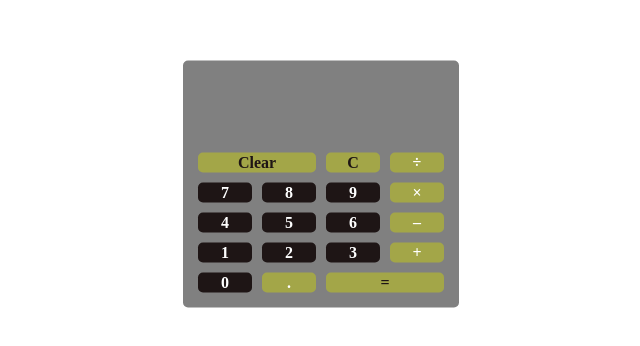
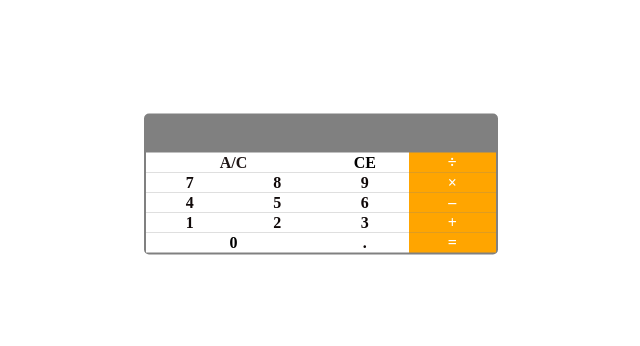
Before and after one commit to asraful-cse/react-calculator, a React (Create React App) app: page / in a window 1280 px wide. Shown: the part 216-562 px from the top of the page, without its empty margins (319-959 px from the left). Built offline with nearby package versions, Linux system fonts and the light colour scheme; a web font is replaced by a local one.

Commit message:
some code update

```diff
--- a/src/App.css
+++ b/src/App.css
@@ -18,9 +18,9 @@ body{
  position: absolute;
  transform: translate(-50% , -50%);
  margin: 0 auto;
- width: 256px;
+ width: 350px;
  text-align: center;
- border: 10px solid gray;
+ border: 2px solid gray;
  background: gray;
  border-radius: 5px;
 }
@@ -28,11 +28,11 @@ body{
 .keypad{
     display: grid;
     grid-template-columns: repeat(4, 1fr);
-    grid-auto-flow: minmax(60px, auto);
+    grid-auto-flow: minmax(30px, auto);
 }
 
 input[type="text"]{
-    height: 75px;
+    height: 35px;
     width: 249px;
     background-color: #10111600;
     border: 0px;
@@ -51,23 +51,23 @@ input[type="text"]{
 }
 
 #result{
-grid-column: 3/5;
+grid-column: 1/3;
 grid-row: 5;
-color: rgb(30, 21, 21);
+color: black;
 }
 
 #backspace{
-    color:rgb(30, 21, 21) ;
+    color: black;
 }
 
 button{
 
-    margin: 5px;
+    margin: px;
     border: none;
-    border-radius: 5px;
+    /* border-radius: 5px; */
     cursor: pointer;
-    background:rgb(30, 21, 21)  ;
-    color: white;
+    background:white  ;
+    color: rgb(16, 9, 9);
     font-weight: 600;
 }
 
@@ -80,5 +80,6 @@ button:active{
 
 }
 .highlight{
-    background: rgba(171, 175, 61, 0.827);
+    background: orange;
+    color: white;
 }
--- a/src/App.js
+++ b/src/App.js
@@ -32,11 +32,11 @@ const App = () => {
         </from>
 
         <div className="keypad">
-          <button className="highlight" onClick={clear} id="clear">
-            Clear
+          <button onClick={clear} id="clear">
+            A/C
           </button>
-          <button className="highlight" onClick={backspace} id="backspace">
-            C
+          <button onClick={backspace} id="backspace">
+            CE
           </button>
           <button className="highlight" name="/" onClick={handleClick}>
             &divide;
@@ -77,13 +77,13 @@ const App = () => {
           <button className="highlight" name="+" onClick={handleClick}>
             +
           </button>
-          <button name="0" onClick={handleClick}>
+          <button name="0" onClick={handleClick} id="result">
             0
           </button>
-          <button className="highlight" name="." onClick={handleClick}>
+          <button name="." onClick={handleClick}>
             .
           </button>
-          <button className="highlight" onClick={calculate} id="result">
+          <button className="highlight" onClick={calculate}>
             =
           </button>
         </div>
```
